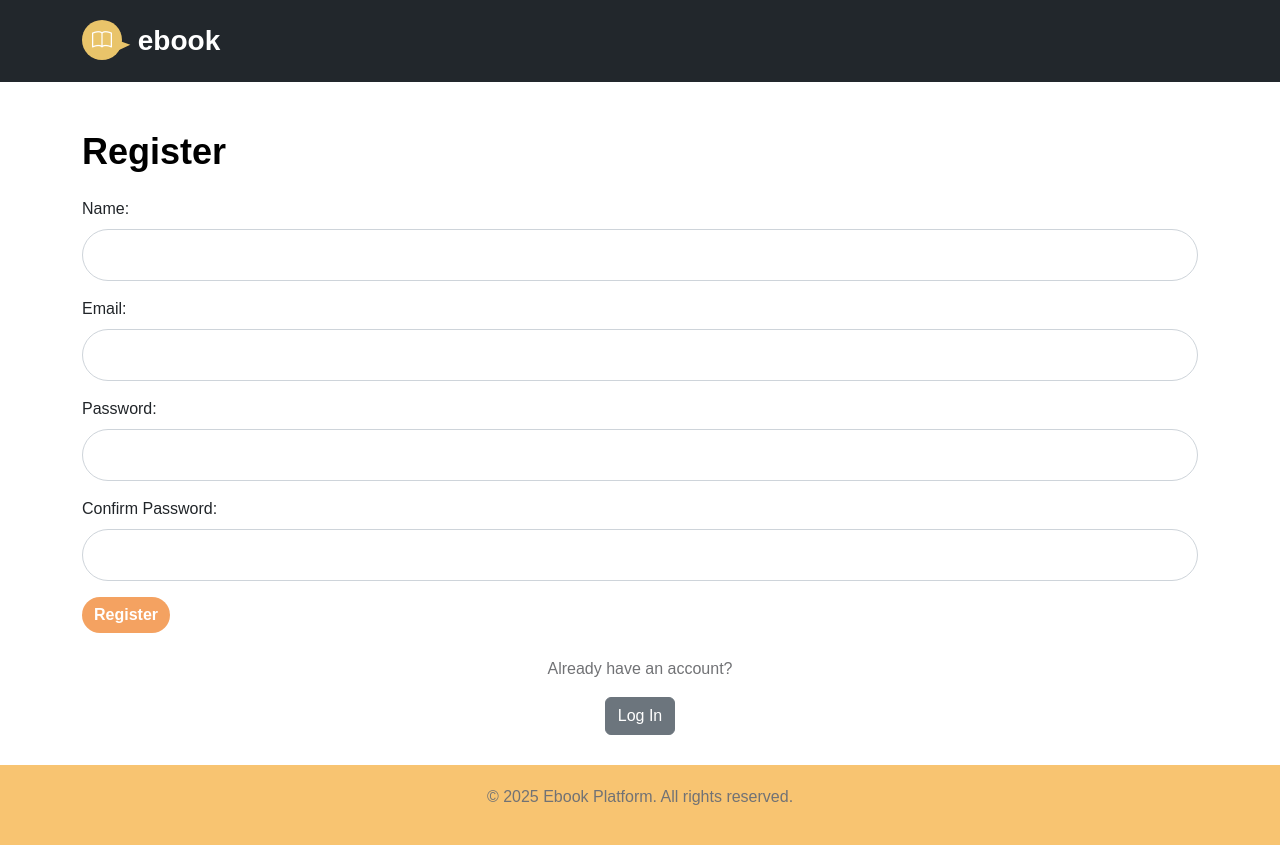
After one commit to bebeBerni/Online-Katal-g-Predaj-eBookov, a PHP site: page /register.php in a window 1280 px wide. The commit adds this page. Run offline with PHP 8.4, Linux system fonts and the light colour scheme; some web fonts are replaced.

Commit message:
registracia

```diff
--- a/admin.php
+++ b/admin.php
@@ -7,7 +7,6 @@
     $db = new Database();
 
     $auth = new Authenticate($db);
-    $auth->requireAdmin();
     ?>
 
 
--- a/manage_users.php
+++ b/manage_users.php
@@ -5,7 +5,6 @@ require_once ('_inc/classes/Authenticate.php');
 $db = new Database();
 $auth = new Authenticate($db);
 
-$auth->requireAdmin();
 
 if ($_SERVER['REQUEST_METHOD'] === 'POST' && isset($_POST['add_user'])) {
     $name = $_POST['name'];
--- /dev/null
+++ b/register.php
@@ -0,0 +1,105 @@
+<?php
+require_once ('_inc/classes/Database.php');
+require_once ('partials/header.php');
+
+$db = new Database();
+$error = '';
+$success = '';
+
+if ($_SERVER['REQUEST_METHOD'] === 'POST') {
+    $name = $_POST['name'] ?? '';
+    $email = $_POST['email'] ?? '';
+    $password = $_POST['password'] ?? '';
+    $confirmPassword = $_POST['confirm_password'] ?? '';
+
+    // Overenie hesla
+    if ($password !== $confirmPassword) {
+        $error = 'Passwords do not match.';
+    } else {
+        // Kontrola, či už e-mail existuje
+        $stmt = $db->getConnection()->prepare("SELECT * FROM users WHERE email = :email");
+        $stmt->bindParam(':email', $email, PDO::PARAM_STR);
+        $stmt->execute();
+
+        if ($stmt->rowCount() > 0) {
+            $error = 'Email is already registered.';
+        } else {
+            $hashedPassword = password_hash($password, PASSWORD_DEFAULT);
+            $role = 1;
+
+            $stmt = $db->getConnection()->prepare("INSERT INTO users (name, email, password, role) VALUES (:name, :email, :password, :role)");
+            $stmt->bindParam(':name', $name, PDO::PARAM_STR);
+            $stmt->bindParam(':email', $email, PDO::PARAM_STR);
+            $stmt->bindParam(':password', $hashedPassword, PDO::PARAM_STR);
+            $stmt->bindParam(':role', $role, PDO::PARAM_INT);
+
+            if ($stmt->execute()) {
+                $success = 'Account created successfully! You can now log in.';
+            } else {
+                $error = 'Failed to create account. Please try again.';
+            }
+        }
+    }
+}
+?>
+
+
+<body>
+    <main>
+
+    <nav class="navbar navbar-expand-lg" style="background-color:rgb(34, 39, 44);">
+            <div class="container">
+                <a class="navbar-brand" href="index.php">
+                    <i class="navbar-brand-icon bi-book me-2"></i>
+                    <span>ebook</span>
+                </a>
+            </div>
+        </nav>
+
+        <section class="container mt-5">
+            <h2 class="mb-4">Register</h2>
+
+            <?php if (!empty($error)): ?>
+                <div class="alert alert-danger">
+                    <?php echo htmlspecialchars($error); ?>
+                </div>
+            <?php endif; ?>
+
+            <?php if (!empty($success)): ?>
+                <div class="alert alert-success">
+                    <?php echo htmlspecialchars($success); ?>
+                </div>
+            <?php endif; ?>
+
+            <form method="POST" class="custom-form">
+                <div class="mb-3">
+                    <label for="name" class="form-label">Name:</label>
+                    <input type="text" id="name" name="name" class="form-control" required>
+                </div>
+                <div class="mb-3">
+                    <label for="email" class="form-label">Email:</label>
+                    <input type="email" id="email" name="email" class="form-control" required>
+                </div>
+                <div class="mb-3">
+                    <label for="password" class="form-label">Password:</label>
+                    <input type="password" id="password" name="password" class="form-control" required>
+                </div>
+                <div class="mb-3">
+                    <label for="confirm_password" class="form-label">Confirm Password:</label>
+                    <input type="password" id="confirm_password" name="confirm_password" class="form-control" required>
+                </div>
+                <button type="submit" class="btn btn-primary">Register</button>
+            </form>
+
+            <div class="mt-4 text-center">
+                <p>Already have an account?</p>
+                <a href="login.php" class="btn btn-secondary">Log In</a>
+            </div>
+        </section>
+    </main>
+
+    <footer style="background-color: #f8c471; padding: 20px; text-align: center; color: white; margin-top: 30px;">
+        <p>&copy; 2025 Ebook Platform. All rights reserved.</p>
+    </footer>
+</body>
+</html>
--- a/user_dashboard.php
+++ b/user_dashboard.php
@@ -5,8 +5,6 @@ require_once ('partials/header.php');
 
 $db = new Database();
 $auth = new Authenticate($db);
-
-$auth->requireUser();
 
 $stmt = $db->getConnection()->prepare("SELECT * FROM ebooks");
 $stmt->execute();
```
Also changed, not shown: _inc/classes/Authenticate.php (+0 -13 lines), login.php (+6 -15 lines).
